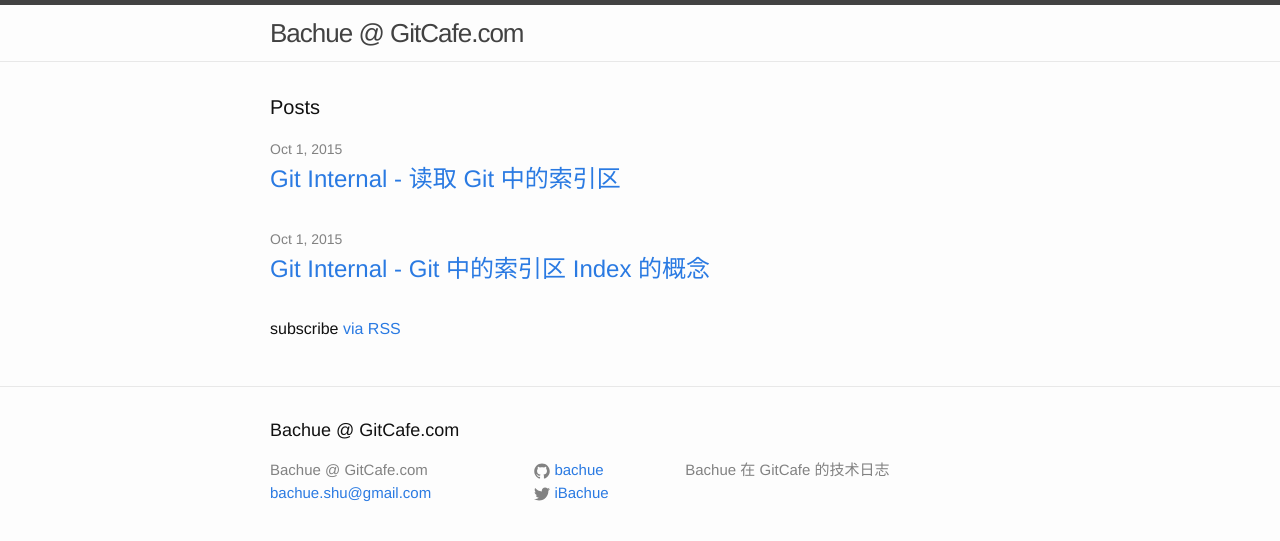
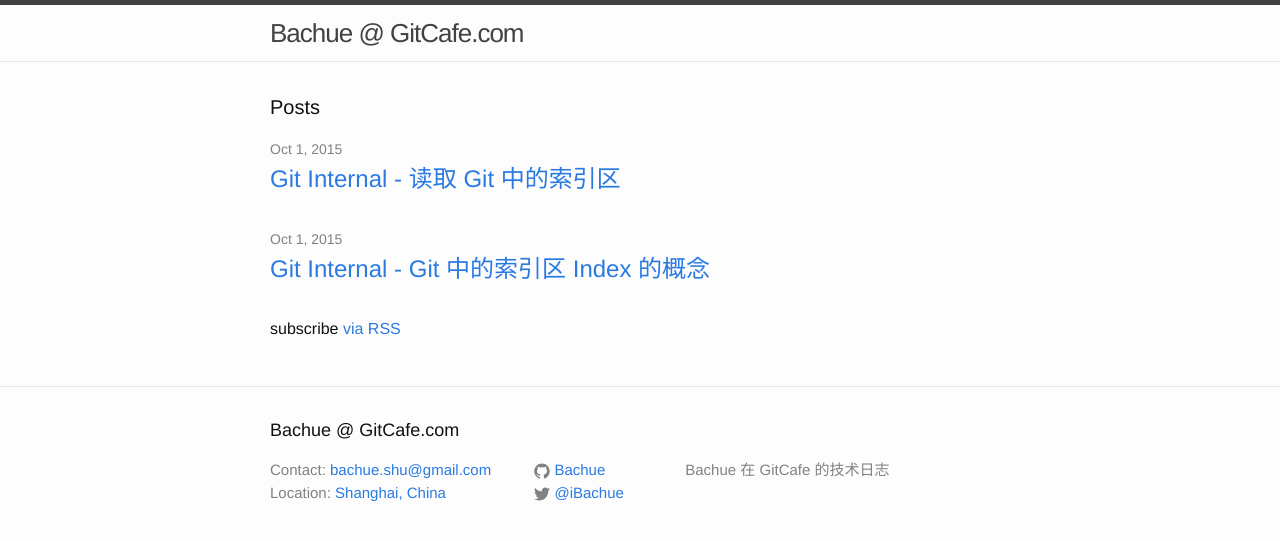
Before and after one commit to bachue/bachue.github.io, a Jekyll site: the page built from index.html, in a window 1280 px wide. Shown: the top 541 px of the page. Built offline with Jekyll 4.4.1, drawn with Linux system fonts in a browser that asks for light colours.

Commit message:
update footer

```diff
--- a/_config.yml
+++ b/_config.yml
@@ -6,7 +6,7 @@
 baseurl: "" # the subpath of your site, e.g. /blog/
 url: "http://bachue.gitcafe.io"
 twitter_username: iBachue
-github_username:  bachue
+github_username: Bachue
 
 # Build settings
 markdown: kramdown
--- a/_includes/footer.html
+++ b/_includes/footer.html
@@ -7,8 +7,8 @@
     <div class="footer-col-wrapper">
       <div class="footer-col  footer-col-1">
         <ul class="contact-list">
-          <li>{{ site.title }}</li>
-          <li><a href="mailto:{{ site.email }}">{{ site.email }}</a></li>
+          <li>Contact: <a href="mailto:{{ site.email }}">{{ site.email }}</a></li>
+          <li>Location: <a href="https://www.google.com/maps/place/Shanghai,+China/@31.2243489,121.4767528,10z/data=!3m1!4b1!4m2!3m1!1s0x35b27040b1f53c33:0x295129423c364a1"> Shanghai, China </a></li>
         </ul>
       </div>
 
@@ -38,7 +38,7 @@
                 </svg>
               </span>
 
-              <span class="username">{{ site.twitter_username }}</span>
+              <span class="username">@{{ site.twitter_username }}</span>
             </a>
           </li>
           {% endif %}
```
